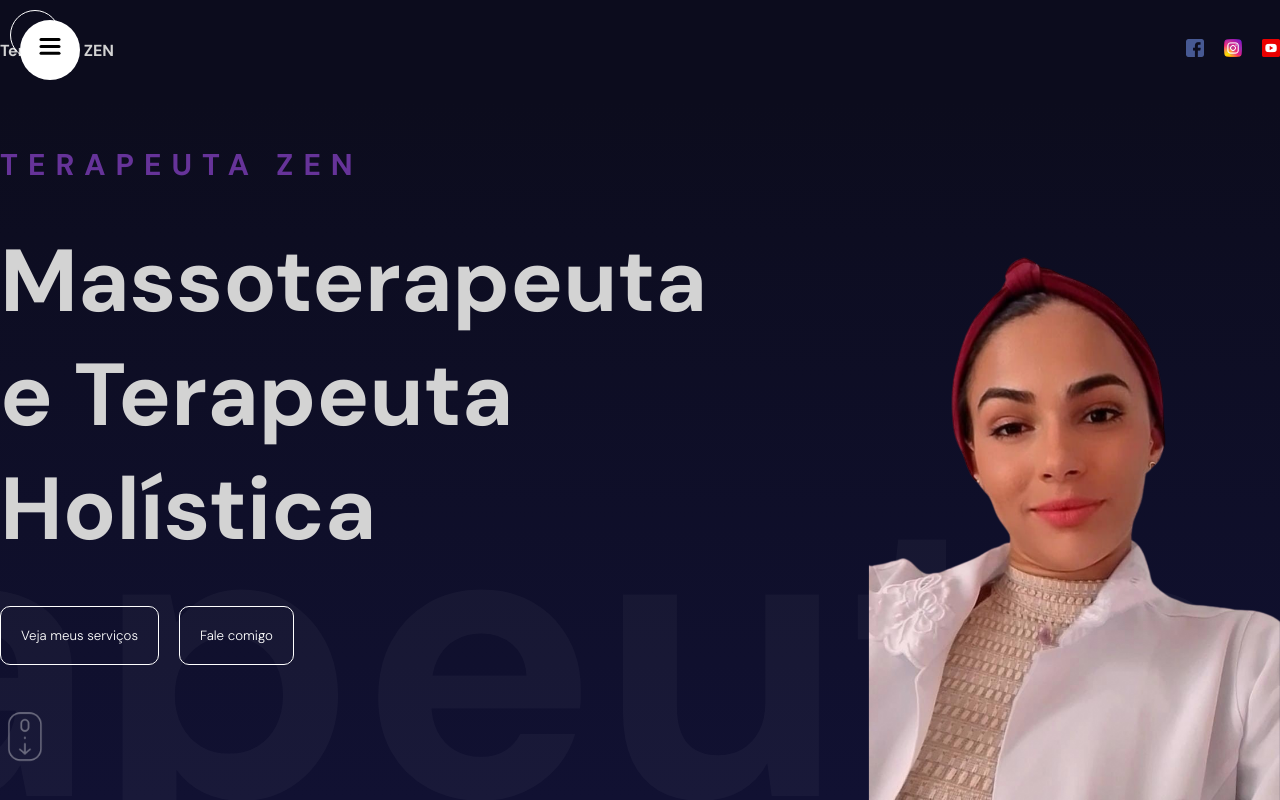
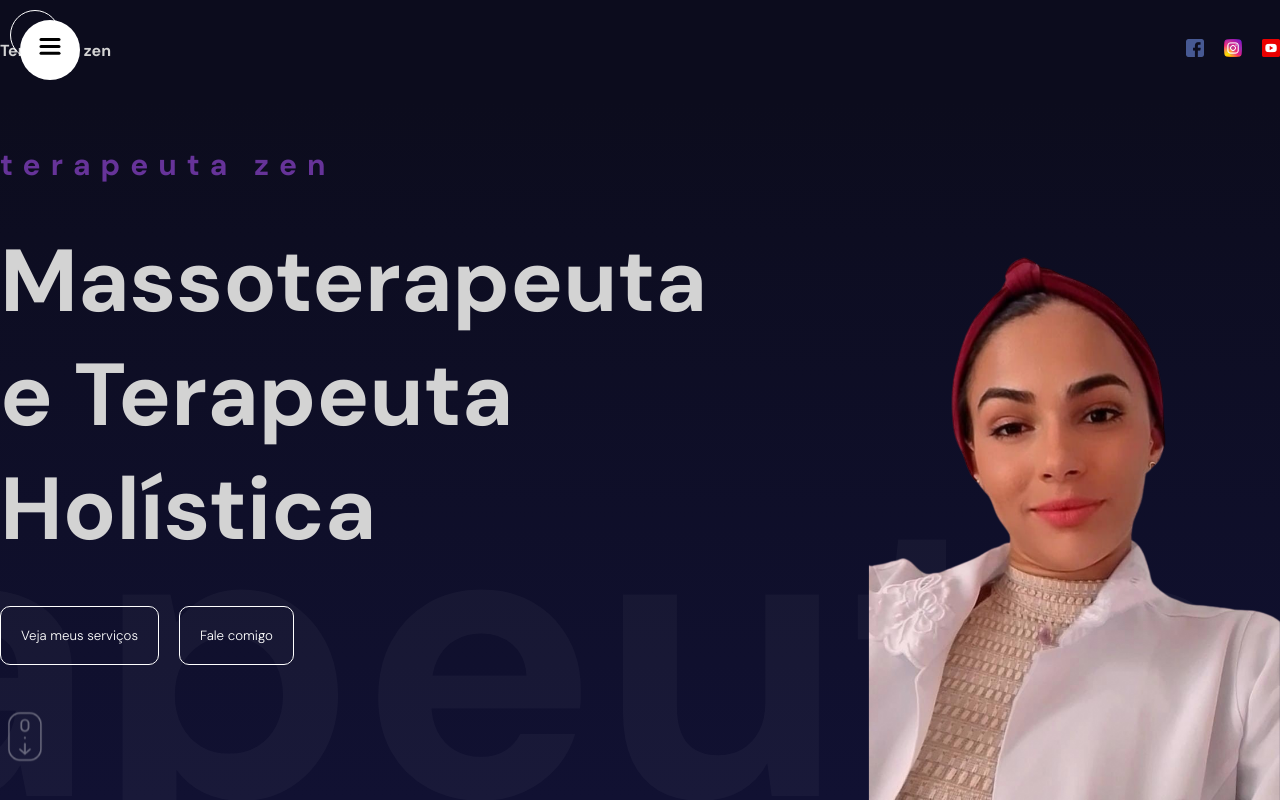
Before and after one commit to terapeutazen/website, a React (Vite) app: page / in a window 1280 px wide. Shown: the top 800 px of the page. Built offline with nearby package versions, Linux system fonts and the light colour scheme.

Commit message:
More results

```diff
--- a/index.html
+++ b/index.html
@@ -4,7 +4,7 @@
     <meta charset="UTF-8" />
     <meta name="viewport" content="width=device-width, initial-scale=1.0" />
     <link href="https://fonts.googleapis.com/css2?family=DM+Sans:ital,opsz,wght@0,9..40,100;0,9..40,200;0,9..40,300;0,9..40,400;0,9..40,500;0,9..40,600;0,9..40,700;0,9..40,800;0,9..40,900;0,9..40,1000;1,9..40,100;1,9..40,1000&display=swap" rel="stylesheet">
-    <title>Terapeuta ZEN</title>
+    <title>Terapeuta Zen</title>
   </head>
   <body>
     <div id="root"></div>
--- a/src/components/contact/Contact.jsx
+++ b/src/components/contact/Contact.jsx
@@ -114,6 +114,7 @@ const Contact = () => {
           {success && "Mensagem enviada com sucesso!"}
         </motion.form>
       </div>
+      <div><br /></div>
     </motion.div>
   );
 };
--- a/src/components/hero/Hero.jsx
+++ b/src/components/hero/Hero.jsx
@@ -47,7 +47,7 @@ const Hero = () => {
           initial="initial"
           animate="animate"
         >
-          <motion.h2 variants={textVariants}>TERAPEUTA ZEN</motion.h2>
+          <motion.h2 variants={textVariants}>terapeuta zen </motion.h2>
           <motion.h1 variants={textVariants}>
             Massoterapeuta e Terapeuta Holística
           </motion.h1>
--- a/src/components/navbar/Navbar.jsx
+++ b/src/components/navbar/Navbar.jsx
@@ -13,7 +13,7 @@ const Navbar = () => {
           animate={{ opacity: 1, scale: 1 }}
           transition={{ duration: 0.5 }}
         >
-          Terapeuta ZEN
+          Terapeuta zen
         </motion.span>
         <div className="social">
           <a href="#">
```
